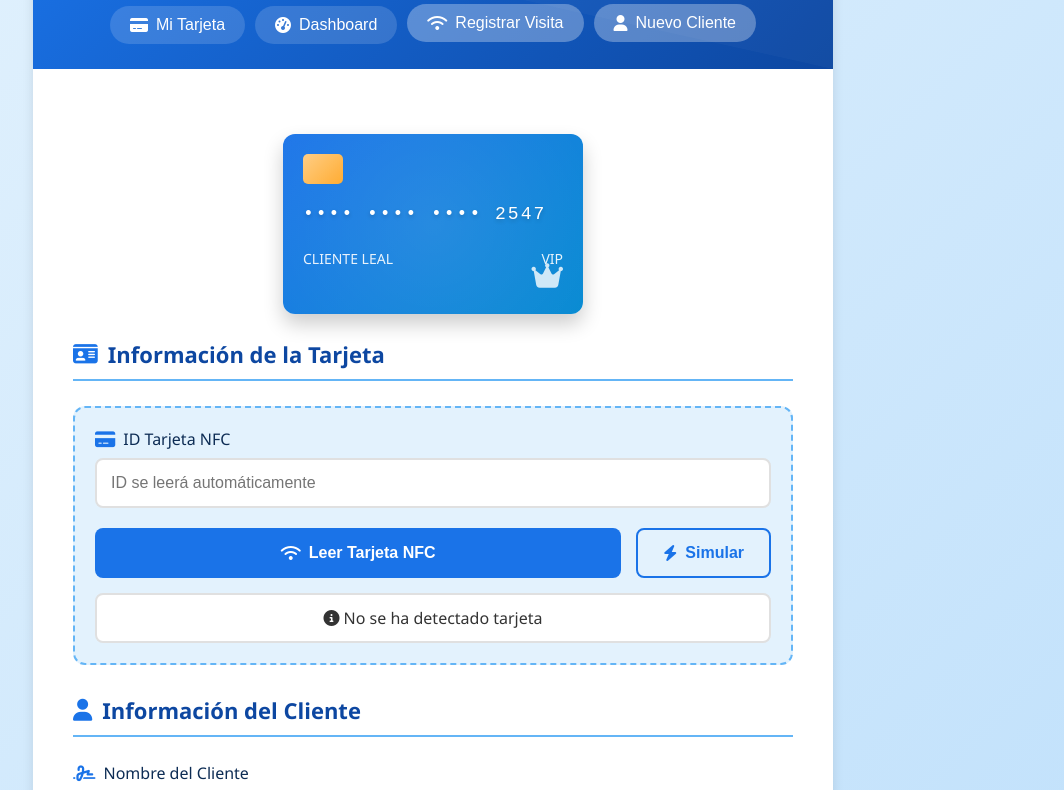
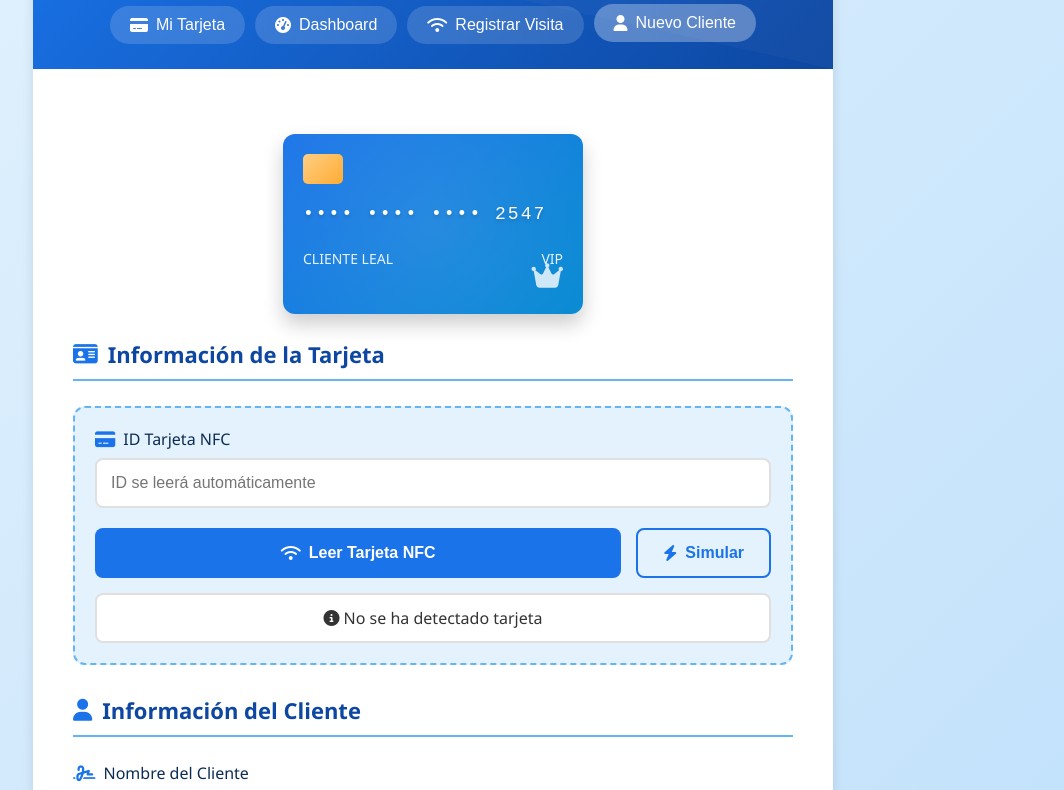
Before and after one commit to Wecost305/lealtad, a website: page index.html in a window 1280 px wide. Shown: the part 129-919 px from the top of the page, without its empty margins (207-1271 px from the left). Drawn offline with Linux system fonts and the light colour scheme.

Commit message:
Update index.html

```diff
--- a/index.html
+++ b/index.html
@@ -433,7 +433,7 @@
                 <button class="nav-btn" onclick="window.location.href='dashboard.html'">
                     <i class="fas fa-tachometer-alt"></i> Dashboard
                 </button>
-                <button class="nav-btn active"" onclick="window.location.href='escaneo.html'">
+                <button class="nav-btn" onclick="window.location.href='escaneo.html'">
                     <i class="fas fa-wifi"></i> Registrar Visita
                 </button>
                 <button class="nav-btn active">
```
